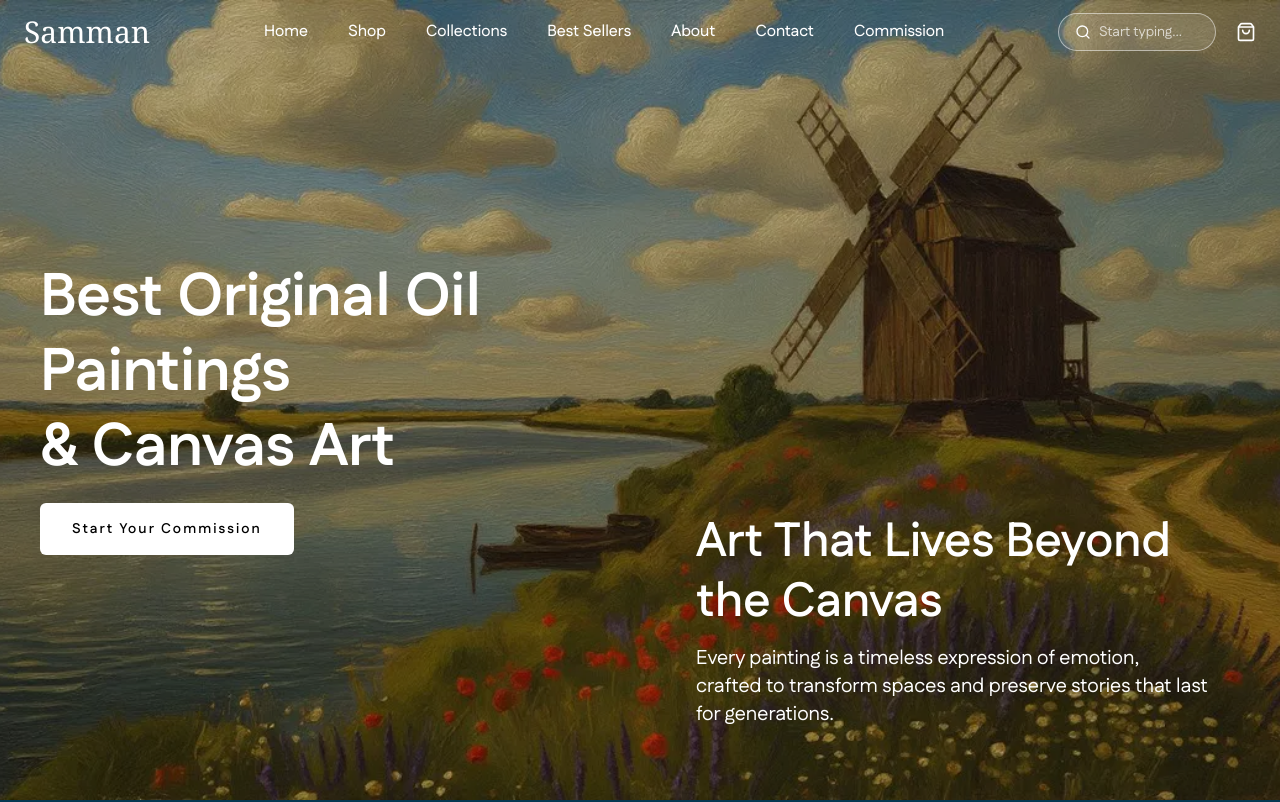
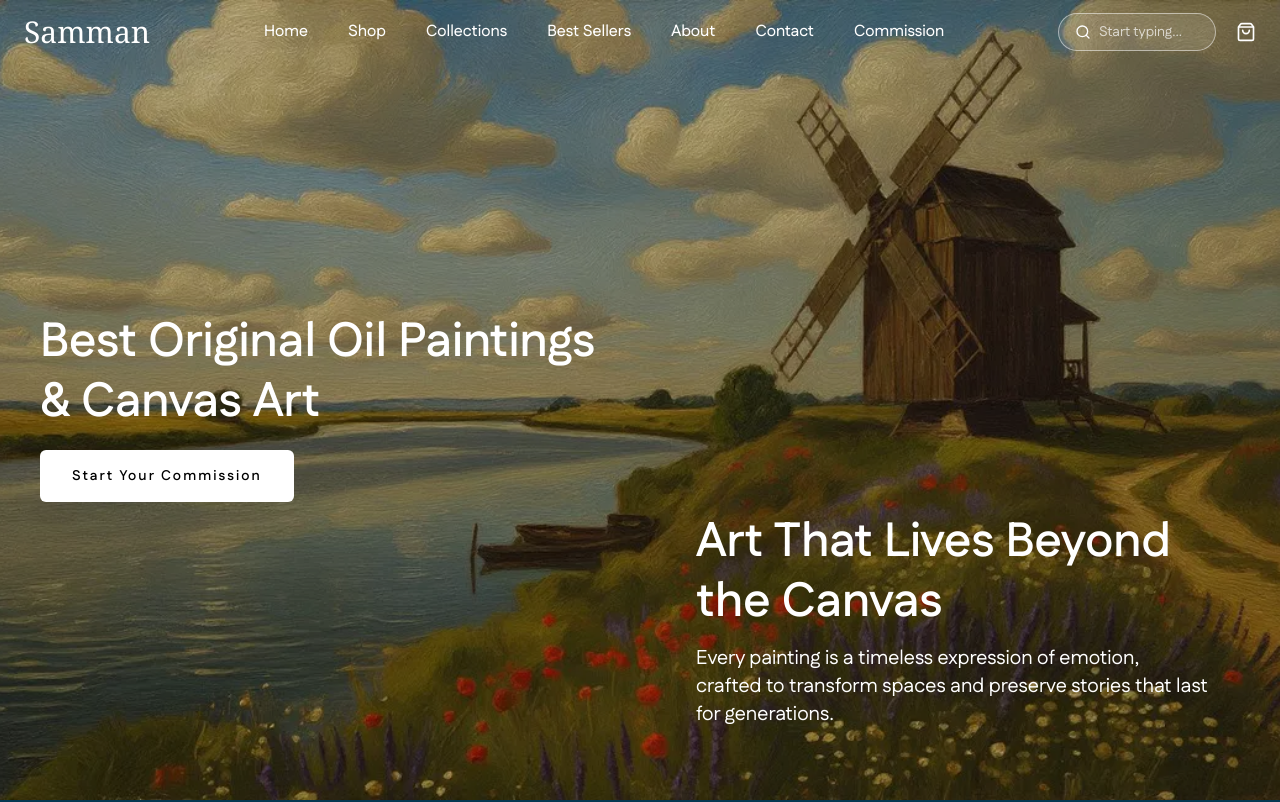
Before and after one commit to chbasit/goharkitchen, a Next.js app: page / in a window 1280 px wide. Shown: the top 802 px of the page. Built offline with nearby package versions, Linux system fonts and the light colour scheme.

Commit message:
fix: logo name

```diff
--- a/app/components/About.jsx
+++ b/app/components/About.jsx
@@ -90,7 +90,7 @@ export default function About() {
                     {step.title}
                   </h4>
 
-                  <p className="mt-3  text-sm md:text-md text-gray-700">
+                  <p className="mt-3  text-sm md:text-lg text-gray-700">
                     {step.copy}
                   </p>
                 </div>
--- a/app/components/Header.jsx
+++ b/app/components/Header.jsx
@@ -21,7 +21,7 @@ export default function Header() {
       {/* Left Content */}
       <div className="relative z-10 mx-auto flex h-full max-w-7xl items-center px-6 lg:px-10">
         <div className="max-w-2xl">
-          <h1 className="text-4xl font-bold leading-tight text-white sm:text-5xl lg:text-6xl">
+          <h1 className="text-3xl font-semibold leading-tight text-white sm:text-5xl ">
             Best Original Oil Paintings
             <br />
             & Canvas Art
```
